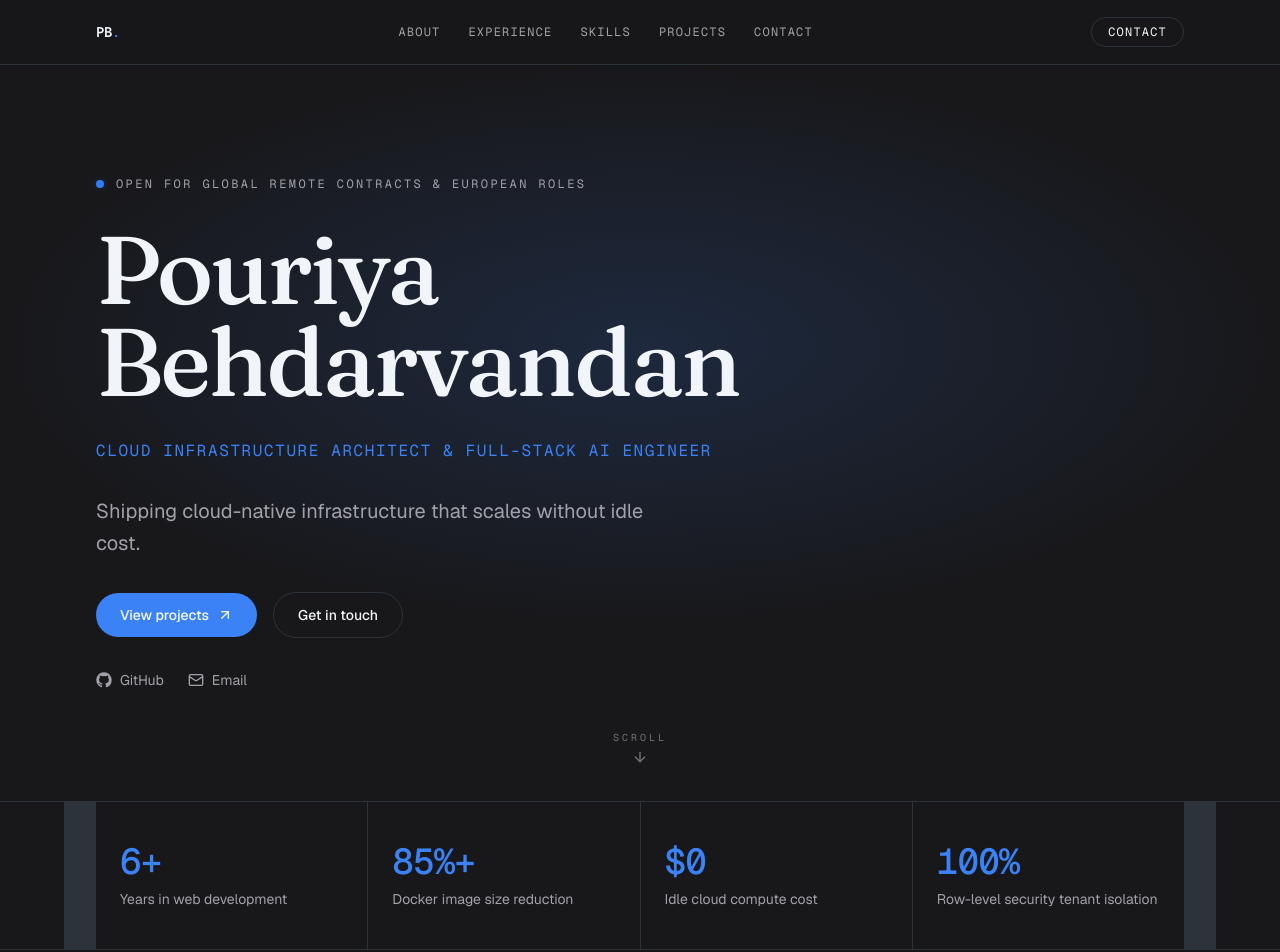
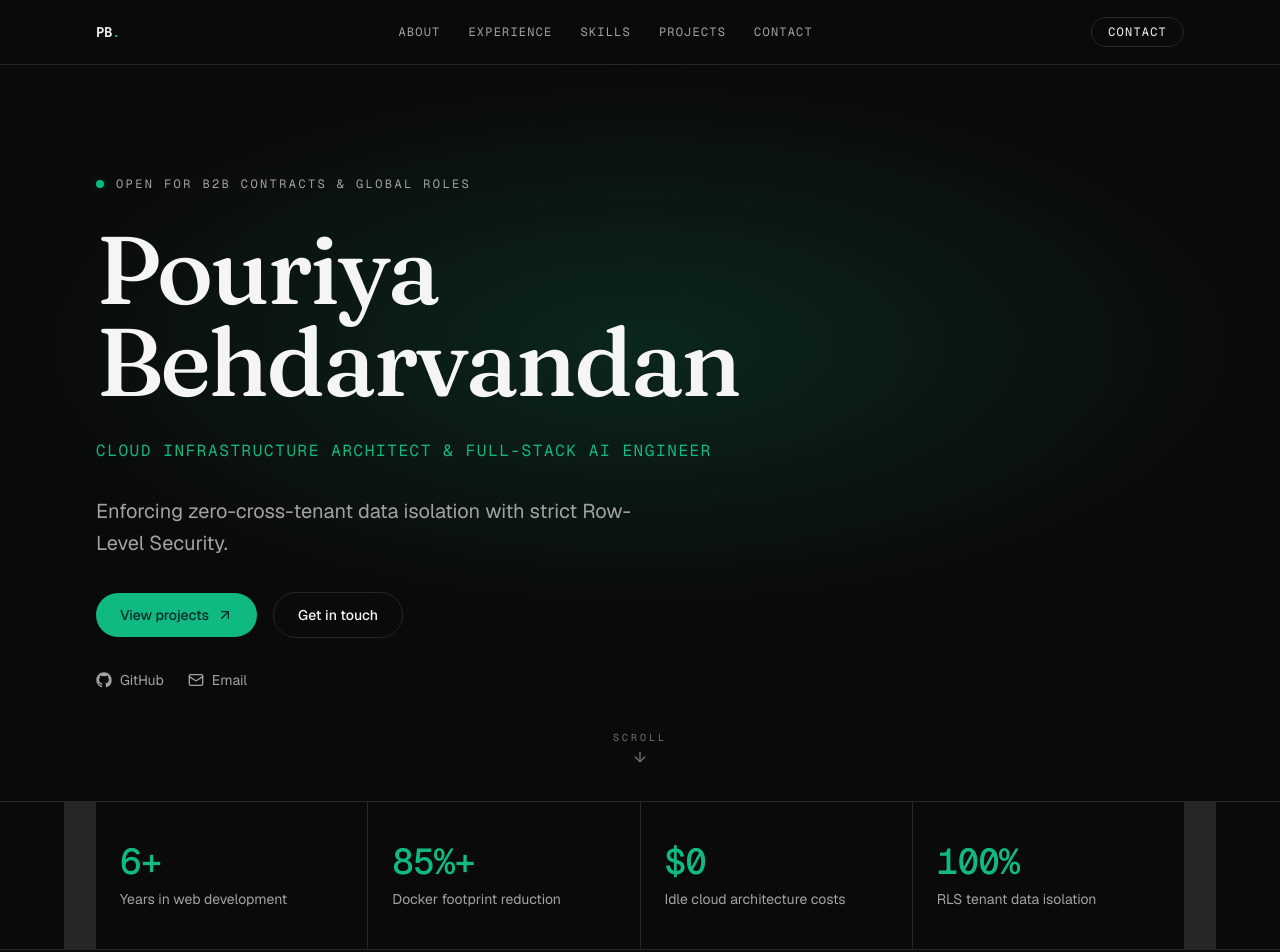
Before and after one commit to Behdarvandan/pouriya-portfolio, a Next.js app: page / in a window 1280 px wide. Shown: the top 952 px of the page. Built offline with nearby package versions, Linux system fonts and the light colour scheme.

Commit message:
feat: launch minimalist cloud & AI architect portfolio for Pouriya Behdarvandan

```diff
--- a/src/app/globals.css
+++ b/src/app/globals.css
@@ -1,14 +1,14 @@
 @import "tailwindcss";
 
 :root {
-  --canvas: #18181b;
-  --panel: #1f2937;
-  --edge: #2d333b;
-  --ink: #f1f5f9;
-  --muted: #a1a1aa;
-  --faint: #71717a;
-  --accent: #3b82f6;
-  --on-accent: #f8fafc;
+  --canvas: #0a0a0a;
+  --panel: #171717;
+  --edge: #262626;
+  --ink: #f5f5f5;
+  --muted: #a3a3a3;
+  --faint: #737373;
+  --accent: #10b981;
+  --on-accent: #022c22;
   color-scheme: dark;
 }
 
--- a/src/components/hero.tsx
+++ b/src/components/hero.tsx
@@ -16,8 +16,8 @@ export function Hero() {
         <div className="flex max-w-3xl flex-col gap-8">
           <div className="flex animate-rise items-center gap-3">
             <span className="relative flex h-2 w-2">
-              <span className="absolute inline-flex h-full w-full animate-ping rounded-full bg-blue-400 opacity-75" />
-              <span className="relative inline-flex h-2 w-2 rounded-full bg-blue-500" />
+              <span className="absolute inline-flex h-full w-full animate-ping rounded-full bg-emerald-400 opacity-75" />
+              <span className="relative inline-flex h-2 w-2 rounded-full bg-emerald-500" />
             </span>
             <p className="font-mono text-xs uppercase tracking-[0.2em] text-muted">
               {portfolio.availability}
--- a/src/components/projects.tsx
+++ b/src/components/projects.tsx
@@ -1,4 +1,4 @@
-import { ArrowUpRight, ExternalLink } from "lucide-react";
+import { ArrowUpRight } from "lucide-react";
 
 import { portfolio } from "@/config/portfolio";
 import { GitHubIcon } from "./icons";
@@ -12,7 +12,7 @@ export function Projects() {
           number="04"
           label="Projects"
           title="Production architectures."
-          description="Cloud and AI systems shipped to production, each solving a specific infrastructure or data problem."
+          description="Four cloud and AI systems shipped to production, each solving a specific infrastructure or data problem."
         />
 
         <div className="mt-14 grid gap-px overflow-hidden border border-edge bg-edge md:grid-cols-2">
@@ -49,20 +49,12 @@ export function Projects() {
                   ))}
                 </div>
 
-                {project.sourceUrl || project.liveUrl ? (
-                  <div className="flex items-center gap-4 border-t border-edge pt-4">
-                    {project.liveUrl ? (
-                      <a
-                        href={project.liveUrl}
-                        target="_blank"
-                        rel="noopener noreferrer"
-                        className="inline-flex items-center gap-1.5 text-xs font-medium text-accent transition-colors hover:text-ink"
-                      >
-                        <ExternalLink className="h-3.5 w-3.5" />
-                        Live Demo
-                      </a>
-                    ) : null}
-                    {project.sourceUrl ? (
+                <div className="border-t border-edge pt-4">
+                  <span className="inline-flex items-center rounded-full border border-accent/30 bg-accent/10 px-3 py-1 font-mono text-xs text-accent">
+                    {project.badge}
+                  </span>
+                </div>
+
                 <a
                   href={project.sourceUrl}
                   target="_blank"
@@ -70,11 +62,8 @@ export function Projects() {
                   className="inline-flex items-center gap-1.5 text-xs font-medium text-muted transition-colors hover:text-ink"
                 >
                   <GitHubIcon className="h-3.5 w-3.5" />
-                        Source
+                  View source
                 </a>
-                    ) : null}
-                  </div>
-                ) : null}
               </div>
             </article>
           ))}
--- a/src/components/skills.tsx
+++ b/src/components/skills.tsx
@@ -8,22 +8,16 @@ export function Skills() {
         <SectionHeading
           number="03"
           label="Skills"
-          title="Technical toolkit."
-          description="A technology map built across years of shipping frontend products."
+          title="Technical capabilities."
+          description="A full-stack view across cloud, frontend, security, and AI."
         />
 
-        <div className="mt-14 grid gap-12 lg:grid-cols-2">
-          {portfolio.skills.map((section) => (
-            <div key={section.section} className="flex flex-col gap-8">
+        <div className="mt-14 grid gap-8 sm:grid-cols-2 lg:grid-cols-4">
+          {portfolio.skills.map((category) => (
+            <div key={category.category} className="flex flex-col gap-4">
               <h3 className="font-mono text-xs uppercase tracking-[0.2em] text-accent">
-                {section.section}
+                {category.category}
               </h3>
-
-              {section.categories.map((category) => (
-                <div key={category.category} className="flex flex-col gap-3">
-                  <h4 className="text-sm font-medium text-ink">
-                    {category.category}
-                  </h4>
               <ul className="flex flex-wrap gap-2">
                 {category.items.map((item) => (
                   <li
@@ -37,8 +31,6 @@ export function Skills() {
             </div>
           ))}
         </div>
-          ))}
-        </div>
       </div>
     </section>
   );
--- a/src/config/portfolio.ts
+++ b/src/config/portfolio.ts
@@ -33,18 +33,13 @@ export interface SkillCategory {
   items: string[];
 }
 
-export interface SkillSection {
-  section: string;
-  categories: SkillCategory[];
-}
-
 export interface Project {
   name: string;
   slug: string;
   description: string;
+  badge: string;
   technologies: string[];
-  sourceUrl?: string;
-  liveUrl?: string;
+  sourceUrl: string;
 }
 
 export interface ContactInfo {
@@ -66,7 +61,7 @@ export interface Portfolio {
   contact: ContactInfo;
   metrics: Metric[];
   experience: ExperienceItem[];
-  skills: SkillSection[];
+  skills: SkillCategory[];
   projects: Project[];
 }
 
@@ -75,23 +70,23 @@ export const portfolio: Portfolio = {
   initials: "PB",
   role: "Cloud Infrastructure Architect & Full-Stack AI Engineer",
   taglines: [
-    "I build event-driven AWS serverless pipelines, containerized cloud platforms, and real-time AI systems that hold up in production.",
-    "Shipping cloud-native infrastructure that scales without idle cost.",
+    "I build resilient AWS serverless pipelines, containerized cloud applications, and streaming AI microservices that hold up in production.",
     "Enforcing zero-cross-tenant data isolation with strict Row-Level Security.",
-    "Turning LLMs and retrieval-augmented generation into production reality.",
+    "Shipping multi-tenant SaaS cores with Stripe billing and observability baked in.",
+    "Turning retrieval-augmented generation and LLM streaming into production reality.",
   ],
-  availability: "Open for Global Remote Contracts & European Roles",
+  availability: "Open for B2B Contracts & Global Roles",
   email: "pouriya@behdarvandan.dev",
 
   bio: [
-    "I design and ship cloud-native systems end to end — event-driven AWS serverless pipelines, containerized workloads orchestrated on ECS Fargate, and infrastructure defined entirely as code with Terraform.",
-    "On the data and security side, I build multi-tenant platforms with strict row-level security so tenant data never crosses boundaries. On the AI side, I ship retrieval-augmented generation and LLM systems with real-time token streaming, from vector indexing to the client.",
+    "I design and ship resilient cloud-native systems end to end — event-driven AWS serverless pipelines, containerized applications orchestrated on ECS Fargate, and infrastructure defined entirely as code with Terraform.",
+    "On the data and security side, I build multi-tenant platforms with strict row-level security so tenant data never crosses boundaries. On the AI side, I ship streaming AI microservices — retrieval-augmented generation and LLM systems with real-time token streaming, from vector indexing to the client.",
   ],
 
   summary: [
-    "Cloud Infrastructure Architect and Full-Stack AI Engineer with 6+ years of experience designing, shipping, and operating cloud-native systems end to end.",
-    "I specialize in event-driven AWS serverless pipelines, containerized workloads on ECS Fargate, and infrastructure defined entirely as code with Terraform.",
-    "Proven across multi-tenant data security with strict Row-Level Security and retrieval-augmented generation systems with real-time token streaming.",
+    "Cloud Infrastructure Architect and Full-Stack AI Engineer with 6+ years of experience designing, shipping, and operating resilient cloud-native systems end to end.",
+    "I specialize in event-driven AWS serverless pipelines, containerized applications on ECS Fargate, and infrastructure defined entirely as code with Terraform.",
+    "Proven across multi-tenant data security with strict Row-Level Security and streaming AI microservices with real-time token streaming.",
   ],
 
   socials: [
@@ -111,15 +106,15 @@ export const portfolio: Portfolio = {
 
   contact: {
     email: "pouriya@behdarvandan.dev",
-    location: "Antalya, Turkey",
+    location: "Ankara, Turkey",
     timezone: "UTC+3",
   },
 
   metrics: [
     { value: "6+", label: "Years in web development" },
-    { value: "85%+", label: "Docker image size reduction" },
-    { value: "$0", label: "Idle cloud compute cost" },
-    { value: "100%", label: "Row-level security tenant isolation" },
+    { value: "85%+", label: "Docker footprint reduction" },
+    { value: "$0", label: "Idle cloud architecture costs" },
+    { value: "100%", label: "RLS tenant data isolation" },
   ],
 
   experience: [
@@ -163,53 +158,58 @@ export const portfolio: Portfolio = {
 
   skills: [
     {
-      section: "Cloud & Infrastructure",
-      categories: [
-        { category: "AWS", items: ["ECS Fargate", "Lambda", "S3", "ECR"] },
-        { category: "Infrastructure as Code", items: ["Terraform", "Docker"] },
-      ],
+      category: "Cloud & DevOps",
+      items: ["AWS ECS", "AWS Lambda", "AWS S3", "Terraform", "Docker", "CI/CD"],
     },
     {
-      section: "Engineering",
-      categories: [
-        { category: "Languages & Frameworks", items: ["Next.js 15", "TypeScript", "Python"] },
-        { category: "Data & Security", items: ["Supabase", "Row-Level Security", "pgvector"] },
-        { category: "AI & LLM", items: ["Groq AI", "RAG", "SSE Streaming"] },
-      ],
+      category: "Frontend & Core",
+      items: ["Next.js 15", "TypeScript", "Tailwind CSS"],
+    },
+    {
+      category: "Backend & Security",
+      items: ["Supabase", "Multi-tenant RLS", "Stripe API", "Upstash Redis"],
+    },
+    {
+      category: "AI Integrations",
+      items: ["Groq AI", "OpenAI Embeddings", "Pydantic", "pgvector HNSW"],
     },
   ],
 
   projects: [
     {
-      name: "Enterprise Multi-Tenant SaaS Engine",
+      name: "Enterprise Multi-Tenant SaaS Core & Booking Engine",
       slug: "enterprise-saas-starter",
       description:
-        "Production B2B SaaS core with Supabase SSR authentication and tenant-scoped row-level security enforced at the database layer.",
-      technologies: ["Next.js 15", "Supabase SSR Auth", "PostgreSQL RLS", "Stripe", "Resend", "Playwright", "Sentry"],
+        "Production-ready B2B SaaS boilerplate featuring Next.js 15 App Router, Supabase SSR Auth, tenant-scoped Row-Level Security (RLS), Stripe billing, Resend email workflows, Playwright E2E, and Sentry observability.",
+      badge: "Zero-Cross-Tenant Data Leak Enforcement",
+      technologies: ["Next.js 15", "TypeScript", "Supabase RLS", "Stripe", "Playwright", "Sentry"],
       sourceUrl: "https://github.com/Behdarvandan/enterprise-saas-starter",
     },
     {
-      name: "Event-Driven AI Document Intelligence",
+      name: "Event-Driven AI Document Intelligence Microservice",
       slug: "ai-invoice-analyzer",
       description:
-        "Event-driven PDF document processing microservice that extracts structured data from invoices on upload, with no servers idling between requests.",
-      technologies: ["AWS S3", "AWS Lambda", "Groq AI", "Llama 3.3", "Pydantic"],
+        "Serverless PDF invoice parsing pipeline on AWS S3 & Lambda utilizing Groq AI (Llama 3.3) and Pydantic structured JSON validation with zero idle compute costs.",
+      badge: "$0 Idle Compute Cost • 100% JSON Accuracy",
+      technologies: ["AWS S3", "AWS Lambda", "Docker", "Python", "Groq AI", "Pydantic"],
       sourceUrl: "https://github.com/Behdarvandan/ai-invoice-analyzer",
     },
     {
-      name: "Cloud-Native Standalone Catalog Engine",
+      name: "Standalone Containerized Cloud Catalog Engine",
       slug: "nextjs-cloud-catalog",
       description:
-        "Containerized e-commerce catalog deployed via Terraform IaC on AWS ECS Fargate, with a hardened multi-stage Docker build pipeline.",
-      technologies: ["Next.js 15", "Docker", "Terraform", "AWS ECS Fargate"],
+        "E-commerce product catalog optimized with Next.js 15 standalone Docker builds, deployed on AWS ECS Fargate via Terraform Infrastructure as Code (IaC).",
+      badge: "Slashed Docker footprint to ~145MB (85%+ optimization)",
+      technologies: ["Next.js 15", "Docker Standalone", "AWS ECS Fargate", "Terraform", "AWS ECR"],
       sourceUrl: "https://github.com/Behdarvandan/nextjs-cloud-catalog",
     },
     {
-      name: "Multi-Tenant Vector RAG Assistant",
+      name: "Multi-Tenant Vector RAG Knowledge Base Engine",
       slug: "ai-rag-knowledge-assistant",
       description:
-        "Multi-tenant, embeddable visitor RAG assistant with Supabase pgvector HNSW indexing for fast semantic retrieval at scale.",
-      technologies: ["Supabase pgvector", "HNSW", "Groq AI", "Llama 3.3", "SSE Streaming"],
+        "Embeddable visitor RAG assistant backed by Supabase pgvector HNSW indexing for real-time cosine similarity search and SSE token streaming.",
+      badge: "Millisecond-Level Token Streaming (SSE)",
+      technologies: ["pgvector", "HNSW Index", "Web Streams", "OpenAI", "Groq AI"],
       sourceUrl: "https://github.com/Behdarvandan/ai-rag-knowledge-assistant",
     },
   ],
```
Lines whose indentation alone changed are shown as unchanged.
